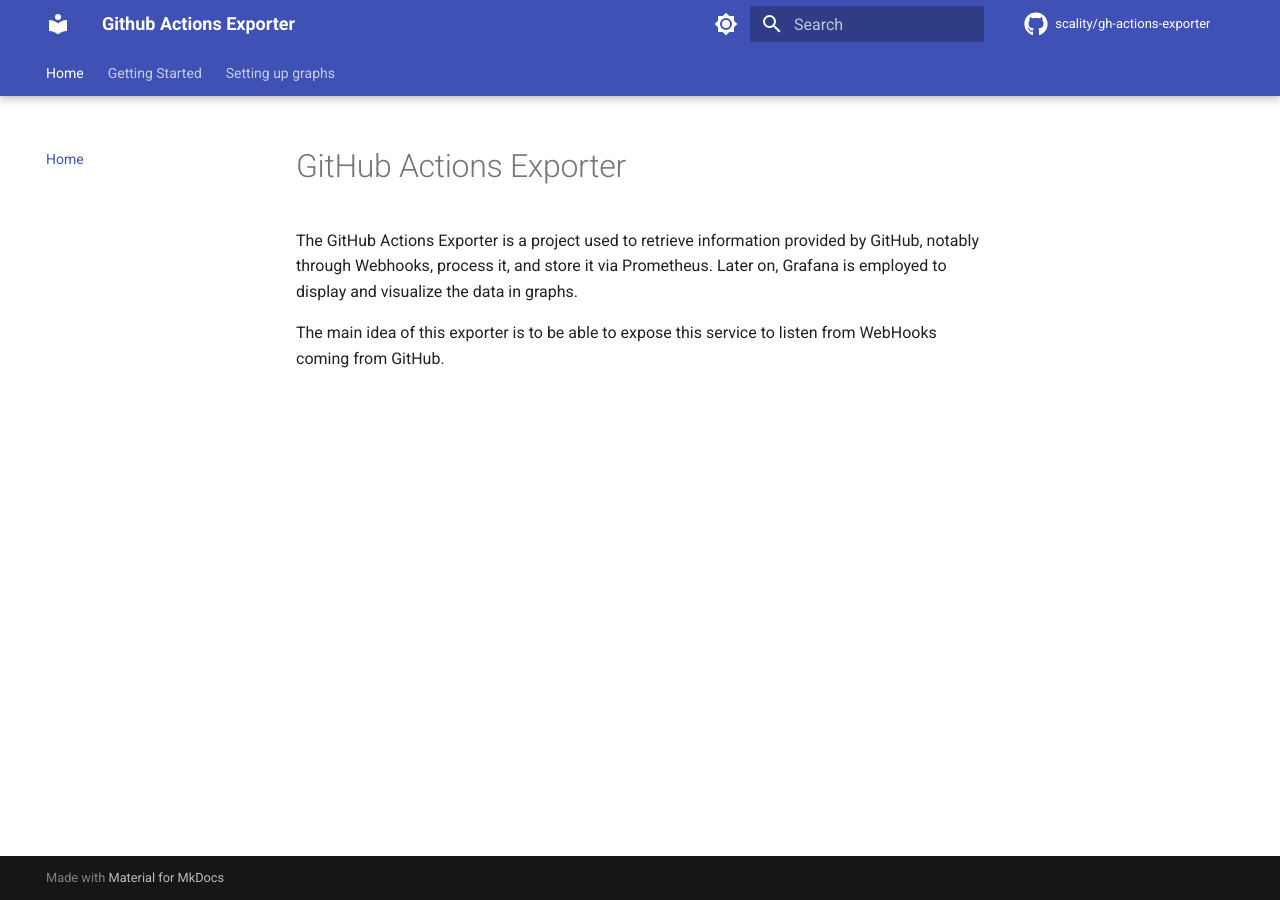
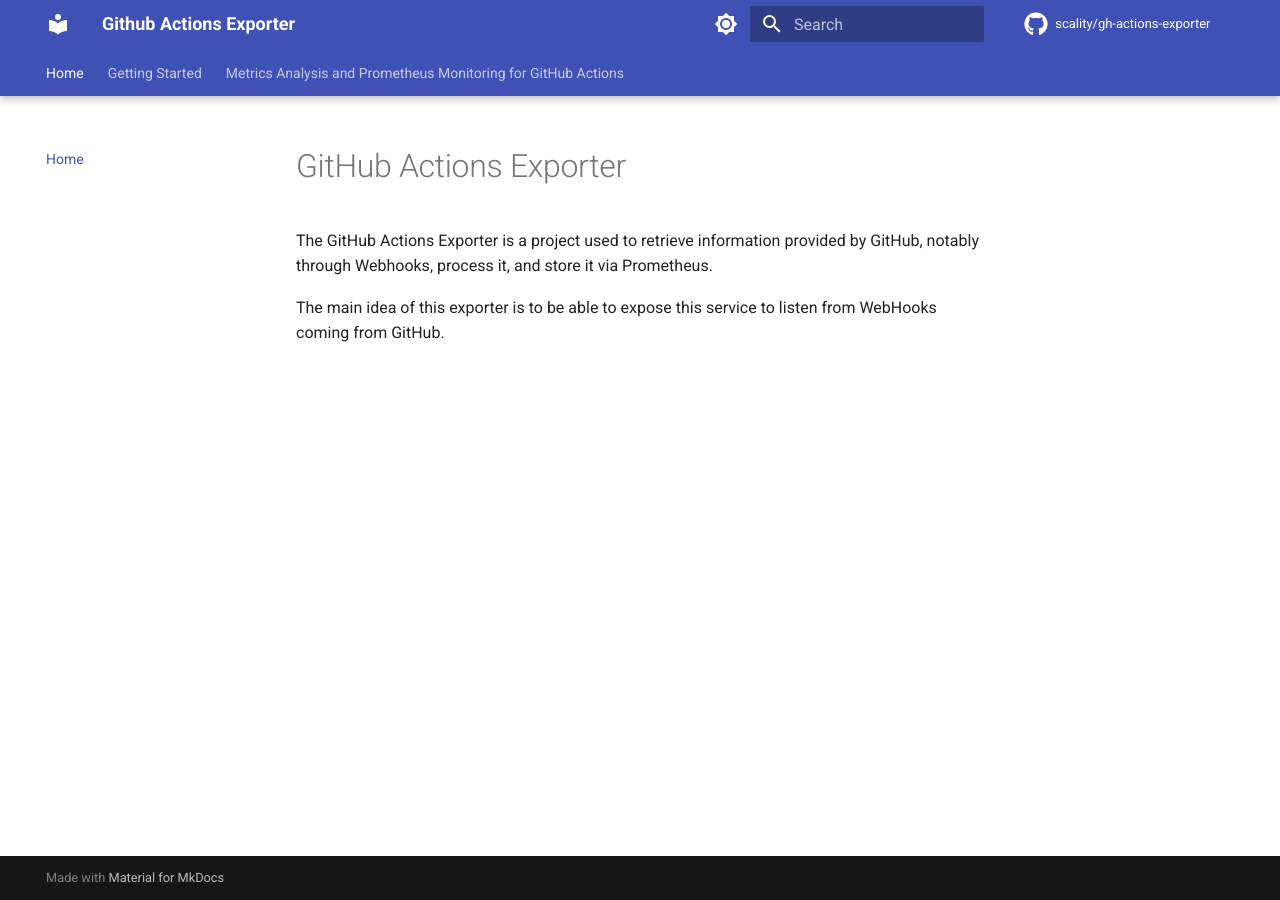
Before and after one commit to scality/gh-actions-exporter, an MkDocs documentation site: the page built from docs/index.md, in a window 1280 px wide. Built offline with MkDocs 1.6.1 and Material for MkDocs 9.7.7, drawn with Linux system fonts in a browser that asks for light colours; comment, search, counter and statistics services are not loaded.

```diff
--- a/docs/index.md
+++ b/docs/index.md
@@ -2,8 +2,7 @@
 
 The GitHub Actions Exporter is a project used to retrieve information
 provided by GitHub, notably through Webhooks, process it, and store it
-via Prometheus. Later on, Grafana is employed to display and visualize
-the data in graphs.
+via Prometheus.
 
 The main idea of this exporter is to be able to expose this service to
 listen from WebHooks coming from GitHub.
--- a/mkdocs.yml
+++ b/mkdocs.yml
@@ -44,9 +44,9 @@ nav:
       - Local Setup: getting-started/local-setup.md
       - Run it Locally: getting-started/run-it-locally.md
 
-  - Setting up graphs:
-      - Collected and reported metrics: setup/collected-reported-metrics.md
-      - Utilizing Grafana: setup/utilizing-grafana.md
+  - Metrics Analysis and Prometheus Monitoring for GitHub Actions:
+      - Collected and reported metrics: metrics-analysis-prometheus/collected-reported-metrics.md
+      - Prometheus Monitoring: metrics-analysis-prometheus/prometheus.md
 
 markdown_extensions:
   - pymdownx.highlight:
```
Also changed, not shown: docs/metrics-analysis-prometheus/prometheus.md (added, +55 -0 lines), docs/setup/utilizing-grafana.md (deleted, +0 -84 lines), docs/metrics-analysis-prometheus/collected-reported-metrics.md (renamed from docs/setup/collected-reported-metrics.md).
